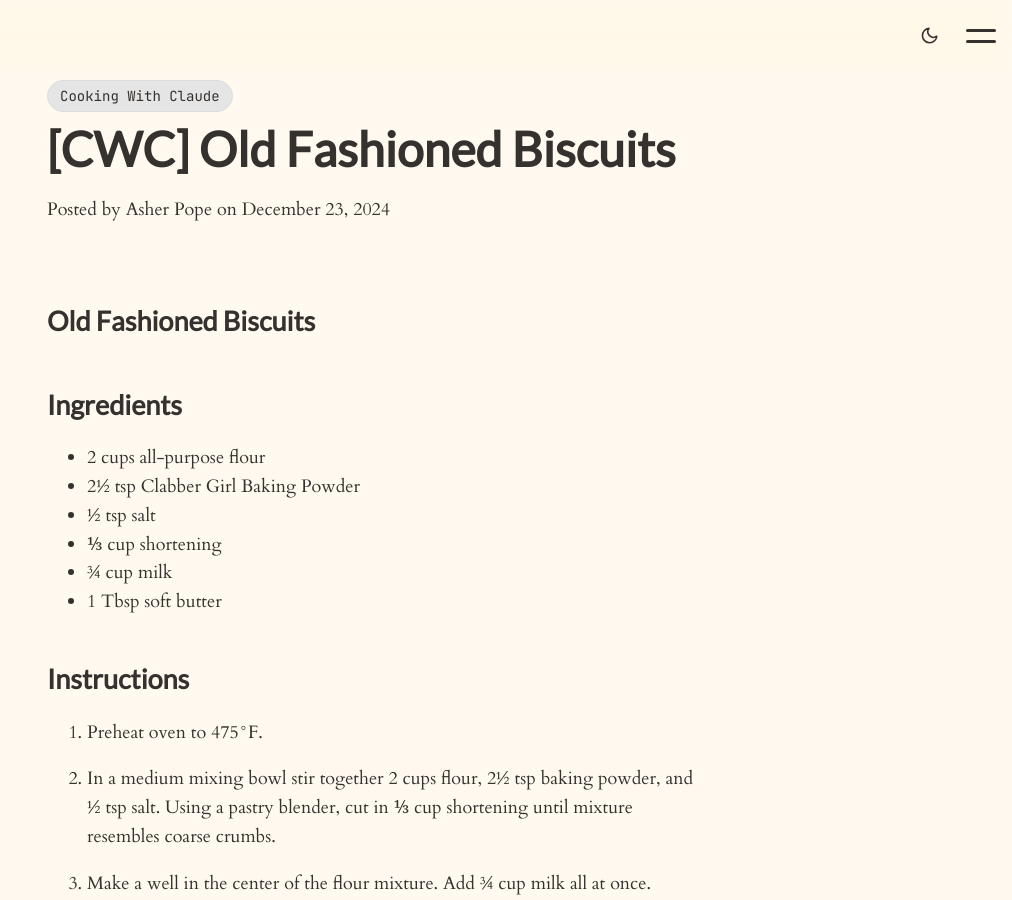
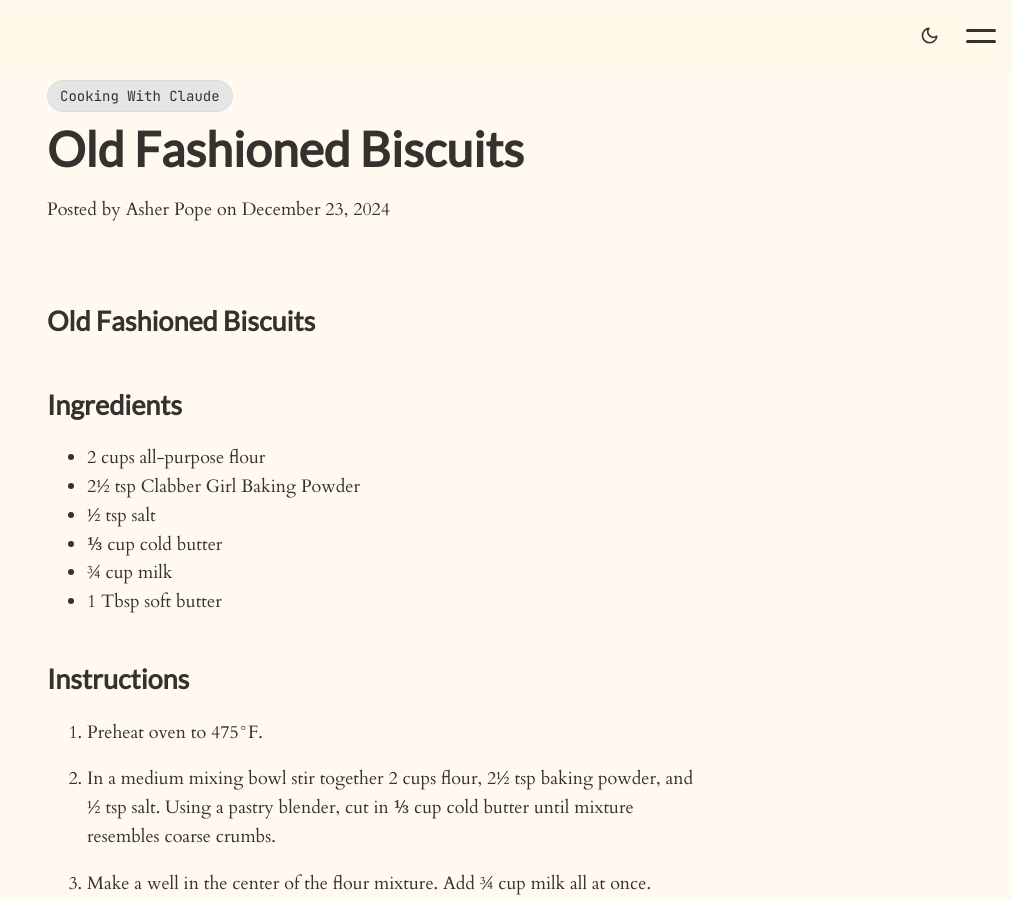
Before and after one commit to rocketbro/rocketbro.github.io, a Jekyll site: the page built from _posts/2024-12-23-cwc-biscuits.md, in a window 1280 px wide and 900 px high. Shown: the whole window, without its empty margins (268-1280 px from the left). Built offline with Jekyll 4.4.1, drawn with Linux system fonts in a browser that asks for light colours.

```diff
--- a/_posts/2024-12-23-biscuits.md
+++ b/_posts/2024-12-23-cwc-biscuits.md
@@ -1,6 +1,6 @@
 ---
 layout: post
-title: "[CWC] Old Fashioned Biscuits"
+title: "Old Fashioned Biscuits"
 author: "Asher Pope"
 date: 2024-12-23
 tags: [cooking-with-claude]
@@ -12,7 +12,7 @@ tags: [cooking-with-claude]
 - 2 cups all-purpose flour
 - 2½ tsp Clabber Girl Baking Powder
 - ½ tsp salt
-- ⅓ cup shortening
+- ⅓ cup cold butter
 - ¾ cup milk
 - 1 Tbsp soft butter
 
@@ -20,7 +20,7 @@ tags: [cooking-with-claude]
 
 1. Preheat oven to 475°F.
 
-2. In a medium mixing bowl stir together 2 cups flour, 2½ tsp baking powder, and ½ tsp salt. Using a pastry blender, cut in ⅓ cup shortening until mixture resembles coarse crumbs.
+2. In a medium mixing bowl stir together 2 cups flour, 2½ tsp baking powder, and ½ tsp salt. Using a pastry blender, cut in ⅓ cup cold butter until mixture resembles coarse crumbs.
 
 3. Make a well in the center of the flour mixture. Add ¾ cup milk all at once. Using a fork, stir just until moistened and dough pulls away from the sides of the bowl (dough will be sticky).
 
```
Also changed, not shown: _posts/2024-11-16-cwc-pancakes.md (+1 -1 lines), blog.md (+1 -1 lines).
